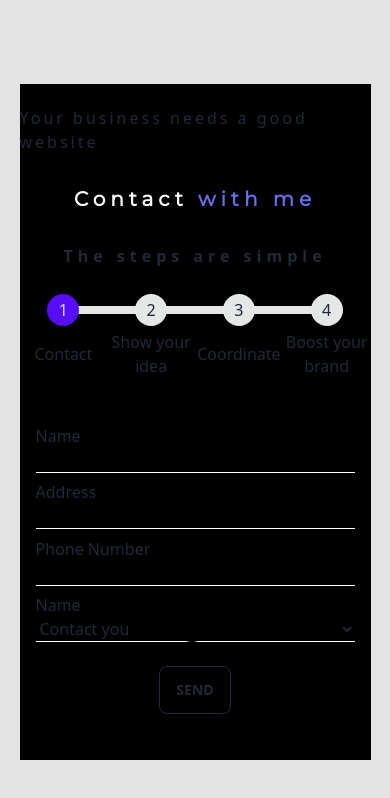
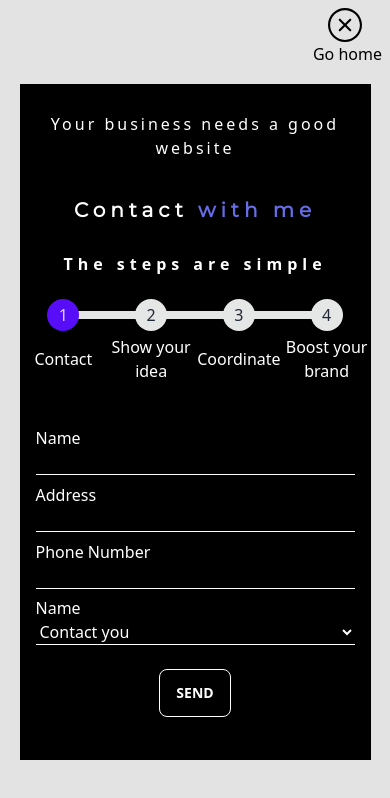
Before and after one commit to joacodimaro97/Portfolio-JDF, a React (Vite) app: page /contact in a window 390 px wide. Shown: the top 798 px of the page. Built offline with nearby package versions, Linux system fonts and the light colour scheme.

Commit message:
correcciones v.mobile

```diff
--- a/src/pages/Contact.jsx
+++ b/src/pages/Contact.jsx
@@ -13,18 +13,18 @@ function goToHome(){
 
         <>
         <div className=" animate__animated animate__fadeIn w-[100vw] flex justify-center items-center h-[100vh] bg-[#e3e3e3]">
-        <button onClick={goToHome} className="p-2 absolute top-[600px] md:top-0 md:right-0"><svg fill="#000000" width="64px" height="34px" viewBox="0 0 32 32" version="1.1" xmlns="http://www.w3.org/2000/svg"><g id="SVGRepo_bgCarrier" stroke-width="0"></g><g id="SVGRepo_tracerCarrier" stroke-linecap="round" stroke-linejoin="round"></g><g id="SVGRepo_iconCarrier"> <path d="M16 0c-8.836 0-16 7.163-16 16s7.163 16 16 16c8.837 0 16-7.163 16-16s-7.163-16-16-16zM16 30.032c-7.72 0-14-6.312-14-14.032s6.28-14 14-14 14 6.28 14 14-6.28 14.032-14 14.032zM21.657 10.344c-0.39-0.39-1.023-0.39-1.414 0l-4.242 4.242-4.242-4.242c-0.39-0.39-1.024-0.39-1.415 0s-0.39 1.024 0 1.414l4.242 4.242-4.242 4.242c-0.39 0.39-0.39 1.024 0 1.414s1.024 0.39 1.415 0l4.242-4.242 4.242 4.242c0.39 0.39 1.023 0.39 1.414 0s0.39-1.024 0-1.414l-4.242-4.242 4.242-4.242c0.391-0.391 0.391-1.024 0-1.414z"></path> </g></svg><p className="text-[#000]">Go home</p></button>
+        <button onClick={goToHome} className="p-2 absolute  top-0 right-0"><svg fill="#000000" width="64px" height="34px" viewBox="0 0 32 32" version="1.1" xmlns="http://www.w3.org/2000/svg"><g id="SVGRepo_bgCarrier" stroke-width="0"></g><g id="SVGRepo_tracerCarrier" stroke-linecap="round" stroke-linejoin="round"></g><g id="SVGRepo_iconCarrier"> <path d="M16 0c-8.836 0-16 7.163-16 16s7.163 16 16 16c8.837 0 16-7.163 16-16s-7.163-16-16-16zM16 30.032c-7.72 0-14-6.312-14-14.032s6.28-14 14-14 14 6.28 14 14-6.28 14.032-14 14.032zM21.657 10.344c-0.39-0.39-1.023-0.39-1.414 0l-4.242 4.242-4.242-4.242c-0.39-0.39-1.024-0.39-1.415 0s-0.39 1.024 0 1.414l4.242 4.242-4.242 4.242c-0.39 0.39-0.39 1.024 0 1.414s1.024 0.39 1.415 0l4.242-4.242 4.242 4.242c0.39 0.39 1.023 0.39 1.414 0s0.39-1.024 0-1.414l-4.242-4.242 4.242-4.242c0.391-0.391 0.391-1.024 0-1.414z"></path> </g></svg><p className="text-[#000]">Go home</p></button>
             <div className=" w-[90vw] sm:w-[50vw] lg:w-[35vw] h-[80vh] bg-[#000] flex flex-col items-center justify-evenly ">
-                <h2 className="font-semilbold tracking-[3px]">Your business needs a good website</h2>
+                <h2 className="font-semilbold tracking-[3px] text-center p-2 text-[#fff]">Your business needs a good website</h2>
                 <h1 className=" text-[20px] md:text-[25px] p-2 tracking-[5px] font-montserrat font-semibold text-[#fff] ">Contact <span className="text-[#676CE7]">with me</span></h1>
-                <h3 className="font-semibold tracking-[5px] ">The steps are simple</h3>
-                    <ul className="steps">
+                <h3 className="font-semibold tracking-[5px] text-[#fff] ">The steps are simple</h3>
+                    <ul  className=" text-[#fff] steps">
                         <li className="step step-primary">Contact</li>
                         <li className="step ">Show your idea</li>
                         <li className="step">Coordinate</li>
                         <li className="step">Boost your brand</li>
                     </ul>
-            <form action="" className="w-full p-4 md:p-0 md:w-[30vw] h-[50%] justify-evenly flex flex-col items-center bg-[#000] " >
+            <form action="" className="w-full text-[#fff] p-4 md:p-0 md:w-[30vw] h-[50%] justify-evenly flex flex-col items-center bg-[#000] " >
                 <div className="flex flex-col w-full ">
                 <label htmlFor="">Name</label>
                 <input className="bg-transparent border-b border-white w-full " type="text" />
@@ -47,7 +47,7 @@ function goToHome(){
                 </select>
                 </div>
 
-                <button className="btn btn-outline mt-4 hover:bg-white">Send</button>
+                <button className="btn btn-outline mt-4 hover:bg-white text-[#fff]">Send</button>
 
             </form>
             </div>
```
